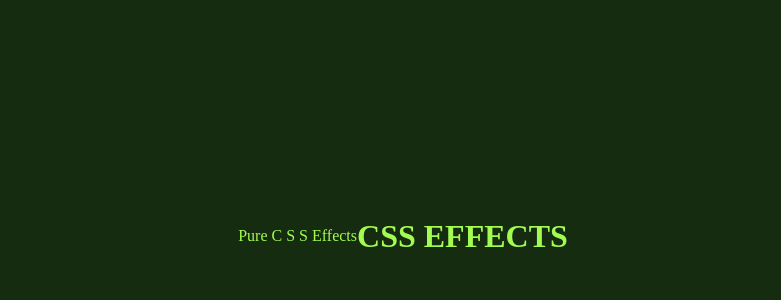
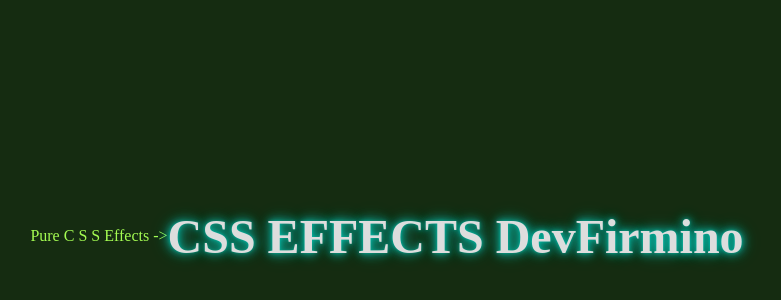
Before and after one commit to JoaoVitorFernandesFirmino/text-effect, a plain HTML site: page index.html in a window 1280 px wide. Shown: the part 164-464 px from the top of the page, without its empty margins (253-1034 px from the left). Drawn offline with Linux system fonts and the light colour scheme.

Commit message:
issue resolved

```diff
--- a/index.html
+++ b/index.html
@@ -13,8 +13,8 @@
 
               <div class="mainbox">
               <div class="TextNeon"></div>
-              <p> Pure  C S S  Effects</p>
-              <h1 class="TextColo">CSS EFFECTS</h1>
+              <p> Pure  C S S  Effects ->  </p>
+              <h1 class="TextColor">CSS EFFECTS DevFirmino</h1>
               </div>
 
        </div>
--- a/styles.css
+++ b/styles.css
@@ -17,22 +17,22 @@ p{
     color: #A4FC52;
 }
 
+/* EFFECT */
 
 h1{
+
     color: #A4FC52;
+    animation: light 1.5s;
+    animation-iteration-count: infinite;
+    animation-fill-mode: forwards;
+    animation-direction: alternate;
+    animation-play-state: running;
+    animation-timing-function: ease-in-out;
+    font-size: 3rem;
+    text-align: center;
+    font-weight: bold;
 }
 
-.TextNeon{
-padding: 1rem 1rem ;
-text-align: center;
-}
-
-.TextNeon h1{
-font-size: 3rem;
-text-align: center;
-font-weight: bold;
-/* ISSUE ERROR, solution? */
-animation: light 1.5s ease-in-out infinite alternate;}
 
 @keyframes light{
 from{
@@ -48,3 +48,4 @@ text-shadow: 0 0 20px #00fff2, 0 0 30px #00fff2, 0 0 40px #00fff2, 0 0 50px #00f
 }
 
 }
+/* effect */
```
